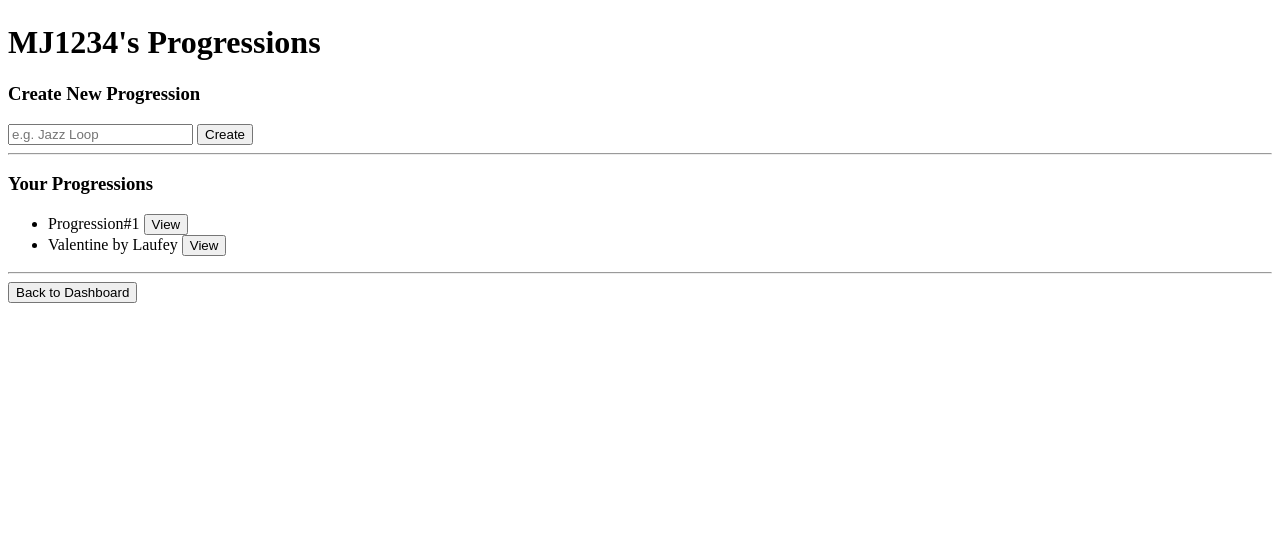
After one commit to fyftythree/cloud-comp-project, a Flask app: page /progressions in a window 1280 px wide. The commit adds this page. Shown: the part 209-752 px from the top of the page. Run offline with Flask 3, Linux system fonts and the light colour scheme; a user stored in the database is signed in; data comes from the database, SQL or seed files in the repository; both versions use the stored data as it was after the commit.

Commit message:
updates index.html endpoints

```diff
--- a/cloud-comp-project-main/app.py
+++ b/cloud-comp-project-main/app.py
@@ -8,9 +8,108 @@ app = Flask(__name__)
 CORS(app)
 app.secret_key = "dev-secret-key"
 
-@app.route('/chord_page')
-def chord():
-    return render_template("index.html")
+
+
+@app.route("/chord_page")
+def chord_page():
+    if "user_id" not in session:
+        return redirect("/login")
+
+    progressions = get_user_progressions(session["user_id"])
+
+    return render_template(
+        "index.html",
+        progressions=progressions
+    )
+
+@app.route("/dashboard")
+def dashboard():
+    if "username" not in session:
+        return redirect("/login")
+    return render_template("dashboard.html", username=session["username"])
+
+@app.route("/progressions")
+def progressions_page():
+    if "user_id" not in session:
+        return redirect("/login")
+
+    progressions = get_user_progressions(session["user_id"])
+
+    return render_template(
+        "progressions.html",
+        username=session["username"],
+        progressions=progressions
+    )
+
+@app.route("/validate_progression", methods=["POST"])
+def validate_progression():
+    if "user_id" not in session:
+        return {"valid": False, "error": "User not logged in"}, 401
+
+    name = request.json.get("name")
+
+    with get_connection() as conn:
+        cursor = conn.cursor()
+
+        cursor.execute("""
+            SELECT id FROM progressions,
+            WHERE user_id=? AND name=?
+        """, (session["user_id"], name))
+
+        result = cursor.fetchone()
+
+        if result:
+            return {"valid": True}
+        else:
+            return {"valid": False, "error": "Progression does not exist"}
+
+@app.route("/create_progression", methods=["POST"])
+def create_progression():
+    if "user_id" not in session:
+        return redirect("/login")
+
+    name = request.form["name"]
+
+    create_progression_db(session["user_id"], name)
+
+    return redirect("/progressions")
+
+@app.route("/progression/<int:progression_id>")
+def view_progression(progression_id):
+    if "user_id" not in session:
+        return redirect("/login")
+
+    progression = get_progression(progression_id, session["user_id"])
+    chords = get_progression_chord_notes(progression_id)
+
+    return render_template(
+        "progression_view.html",
+        progression=progression,
+        chords=chords
+    )
+
+@app.route("/api/add_to_progression", methods=["POST"])
+def add_to_progression():
+    if "user_id" not in session:
+        return {"error": "Not logged in"}, 401
+
+    data = request.get_json()
+
+    progression_id = data["progression_id"]
+    chord_name = data["chord_name"]
+    chord_type = data["chord_type"]
+
+    progression = get_progression(progression_id, session["user_id"])
+    if not progression:
+        return {"error": "Progression not found"}
+
+    chord = get_user_chord(chord_name, chord_type)
+    if not chord:
+        return {"error": "Chord not found"}
+
+    add_chord_to_progression(progression[0], chord[0])
+
+    return {"success": True}
 
 @app.route('/api/chord')
 def get_chord():
@@ -50,24 +149,16 @@ def login():
             session["user_id"] = user_id
             session["username"] = username
 
-            return redirect("/chord_page")
+            return redirect("/dashboard")
 
         return render_template("login.html", error="Invalid credentials")
 
     return render_template("login.html")
-
-@app.route("/dashboard")
-def dashboard():
-    if "user_id" not in session:
-        return redirect("/login")
-
-    return render_template("dashboard.html", username=session.get("username"))
 
 @app.route("/logout")
 def logout():
     session.clear()
     return redirect("/login")
 
-
-if __name__ == '__main__':
-    app.run(debug=True)
+if __name__ == "__main__":
+    app.run(host="0.0.0.0", port=5000)
--- a/cloud-comp-project-main/db.py
+++ b/cloud-comp-project-main/db.py
@@ -1,8 +1,9 @@
 import sqlite3
-
-db_path = "./data/chords.db"
+import os
 
 def get_connection():
+    base_dir = os.path.dirname(os.path.abspath(__file__))
+    db_path = os.path.join(base_dir, "data", "chords.db")
     return sqlite3.connect(db_path)
 
 def init_db():
@@ -26,10 +27,29 @@ def init_db():
             )
         """)
         cursor.execute("""
-            CREATE TABLE users (
+            CREATE TABLE IF NOT EXISTS users (
                 id INTEGER PRIMARY KEY AUTOINCREMENT,
                 username TEXT UNIQUE NOT NULL,
                 password_hash TEXT NOT NULL
             )
         """)
+        cursor.execute("""
+            CREATE TABLE IF NOT EXISTS progressions (
+                id INTEGER PRIMARY KEY AUTOINCREMENT,
+                user_id INTEGER NOT NULL,
+                name TEXT NOT NULL,
+                FOREIGN KEY (user_id) REFERENCES users (id)
+            )
+        """)
+        cursor.execute("""
+            CREATE TABLE IF NOT EXISTS progression_chords (
+                id INTEGER PRIMARY KEY AUTOINCREMENT,
+                progression_id INTEGER NOT NULL,
+                chord_id INTEGER NOT NULL,
+                position INTEGER NOT NULL,
+                FOREIGN KEY (progression_id) REFERENCES progressions(id),
+                FOREIGN KEY (chord_id) REFERENCES chords(id)
+            )
+        """)
+
         conn.commit()
--- a/cloud-comp-project-main/models.py
+++ b/cloud-comp-project-main/models.py
@@ -4,12 +4,17 @@ import bcrypt
 import time
 
 notes = ["C","C#","D","D#","E","F","F#","G","G#","A","A#","B"]
-types = ["major", "minor", "augmented", "diminished"]
+types = ["maj", "min", "aug", "dim", "maj7", "7", "min7", "9", "add9"]
 intervals = {
-    "major": [0, 4, 7],
-    "minor": [0, 3, 7],
-    "augmented": [0, 4, 8],
-    "diminished": [0, 3, 6]
+    "maj":   [0, 4, 7],
+    "min":   [0, 3, 7],
+    "aug":   [0, 4, 8],
+    "dim":   [0, 3, 6],
+    "maj7":  [0, 4, 7, 11],
+    "7":     [0, 4, 7, 10],
+    "min7":  [0, 3, 7, 10],
+    "9":     [0, 4, 7, 10, 14],
+    "add9":  [0, 4, 7, 14]
 }
 
 def insert_chord(name, chord_type):
@@ -20,7 +25,7 @@ def insert_chord(name, chord_type):
             VALUES (?, ?)
         """, (name, chord_type))
 
-def get_chord(name, chord_type):
+def get_user_chord(name, chord_type):
     with get_connection() as conn:
         cursor = conn.cursor()
         cursor.execute("""
@@ -89,3 +94,107 @@ def verify_user(username, password):
             return user_id
 
         return None
+
+def get_user_progressions(user_id): #for ALL progressions
+    with get_connection() as conn:
+        cursor = conn.cursor()
+
+        cursor.execute("""
+            SELECT id, name
+            FROM progressions
+            WHERE user_id = ?
+        """, (user_id,))
+
+        return cursor.fetchall()
+
+def get_progression(progression_id, user_id): #for one specific progression
+    with get_connection() as conn:
+        cursor = conn.cursor()
+
+        cursor.execute("""
+            SELECT id, name
+            FROM progressions
+            WHERE id = ? AND user_id = ?
+        """, (progression_id, user_id))
+
+        return cursor.fetchone()
+
+def get_progression_chords(progression_id): #get each chord from one progression using id
+    with get_connection() as conn:
+        cursor = conn.cursor()
+
+        cursor.execute("""
+            SELECT c.name, c.type, GROUP_CONCAT(n.note)
+            FROM progression_chords pc
+            JOIN chords c ON pc.chord_id = c.id
+            JOIN chord_notes n ON c.id = n.chord_id
+            WHERE pc.progression_id = ?
+            GROUP BY pc.id
+            ORDER BY pc.position
+        """, (progression_id,))
+
+        return cursor.fetchall()
+
+def get_progression_chord_notes(progression_id):
+    with get_connection() as conn:
+        cursor = conn.cursor()
+
+        cursor.execute("""
+        SELECT
+                pc.position,
+                c.name,
+                c.type,
+                GROUP_CONCAT(n.note)
+            FROM progression_chords pc
+            JOIN chords c ON pc.chord_id = c.id
+            JOIN chord_notes n ON c.id = n.chord_id
+            WHERE pc.progression_id = ?
+            GROUP BY pc.id
+            ORDER BY pc.position
+        """, (progression_id,))
+
+        rows = cursor.fetchall()
+
+        chords = []
+
+        for row in rows:
+            position, name, chord_type, chord_notes = row
+            chords.append({
+                "position": position,
+                "name": name,
+                "type": chord_type,
+                "notes": chord_notes.split(",")
+            })
+
+        return chords
+
+
+def create_progression_db(user_id, name):
+    with get_connection() as conn:
+        cursor = conn.cursor()
+
+        cursor.execute("""
+            INSERT INTO progressions (user_id, name)
+            VALUES (?, ?)
+        """, (user_id, name))
+
+        conn.commit()
+
+def add_chord_to_progression(progression_id, chord_id):
+    with get_connection() as conn:
+        cursor = conn.cursor()
+
+        cursor.execute("""
+            SELECT COUNT(*)
+            FROM progression_chords
+            WHERE progression_id = ?
+        """, (progression_id,))
+
+        position = cursor.fetchone()[0] + 1
+
+        cursor.execute("""
+            INSERT INTO progression_chords (progression_id, chord_id, position)
+            VALUES (?, ?, ?)
+        """, (progression_id, chord_id, position))
+
+        conn.commit()
--- a/cloud-comp-project-main/templates/login.html
+++ b/cloud-comp-project-main/templates/login.html
@@ -4,7 +4,11 @@
     <title>Login</title>
 </head>
 <body>
-
+<header>
+    <img src="https://chordloid-images-bucket-719674478248-us-west-1-an.s3.us-west-1.amazonaws.com/pianoroll.png"
+         alt="Chordloid Banner"
+         style="width: 100%; max-height: 200px; object-fit: cover;">
+</header>
 <h1>Login</h1>
 
 <form method="POST" action="/login">
--- /dev/null
+++ b/cloud-comp-project-main/templates/progressions.html
@@ -0,0 +1,54 @@
+<!DOCTYPE html>
+<html lang="en">
+<head>
+    <meta charset="UTF-8">
+    <title>Progressions</title>
+</head>
+<body>
+<header>
+    <img src="https://chordloid-images-bucket-719674478248-us-west-1-an.s3.us-west-1.amazonaws.com/pianoroll.png"
+         alt="Chordloid Banner"
+         style="width: 100%; max-height: 200px; object-fit: cover;">
+</header>
+<h1>{{ username }}'s Progressions</h1>
+
+<!-- Create progression -->
+<h3>Create New Progression</h3>
+
+<form method="POST" action="/create_progression">
+    <input type="text" name="name" placeholder="e.g. Jazz Loop" required>
+    <button type="submit">Create</button>
+</form>
+
+<hr>
+
+<!-- List existing progressions -->
+<h3>Your Progressions</h3>
+
+<ul>
+    {% for p in progressions %}
+        <li>
+            {{ p[1] }}
+            <button onclick="viewProgression({{ p[0] }})">
+                View
+            </button>
+        </li>
+    {% endfor %}
+</ul>
+
+<hr>
+
+<button onclick="goDashboard()">Back to Dashboard</button>
+
+<script>
+function goDashboard() {
+    window.location.href = "/dashboard";
+}
+
+function viewProgression(id) {
+    window.location.href = "/progression/" + id;
+}
+</script>
+
+</body>
+</html>
--- a/cloud-comp-project-main/templates/register.html
+++ b/cloud-comp-project-main/templates/register.html
@@ -4,7 +4,11 @@
     <title>Register</title>
 </head>
 <body>
-
+<header>
+    <img src="https://chordloid-images-bucket-719674478248-us-west-1-an.s3.us-west-1.amazonaws.com/pianoroll.png"
+         alt="Chordloid Banner"
+         style="width: 100%; max-height: 200px; object-fit: cover;">
+</header>
 <h1>Create Account</h1>
 
 <form method="POST" action="/api/create_account">
```
Also changed, not shown: cloud-comp-project-main/templates/dashboard.html (added, +48 -0 lines), cloud-comp-project-main/templates/index.html (+67 -7 lines), cloud-comp-project-main/templates/piano_roll.html (added, +41 -0 lines), cloud-comp-project-main/templates/progression_view.html (added, +52 -0 lines), cloud-comp-project-main/data/chords.db.
